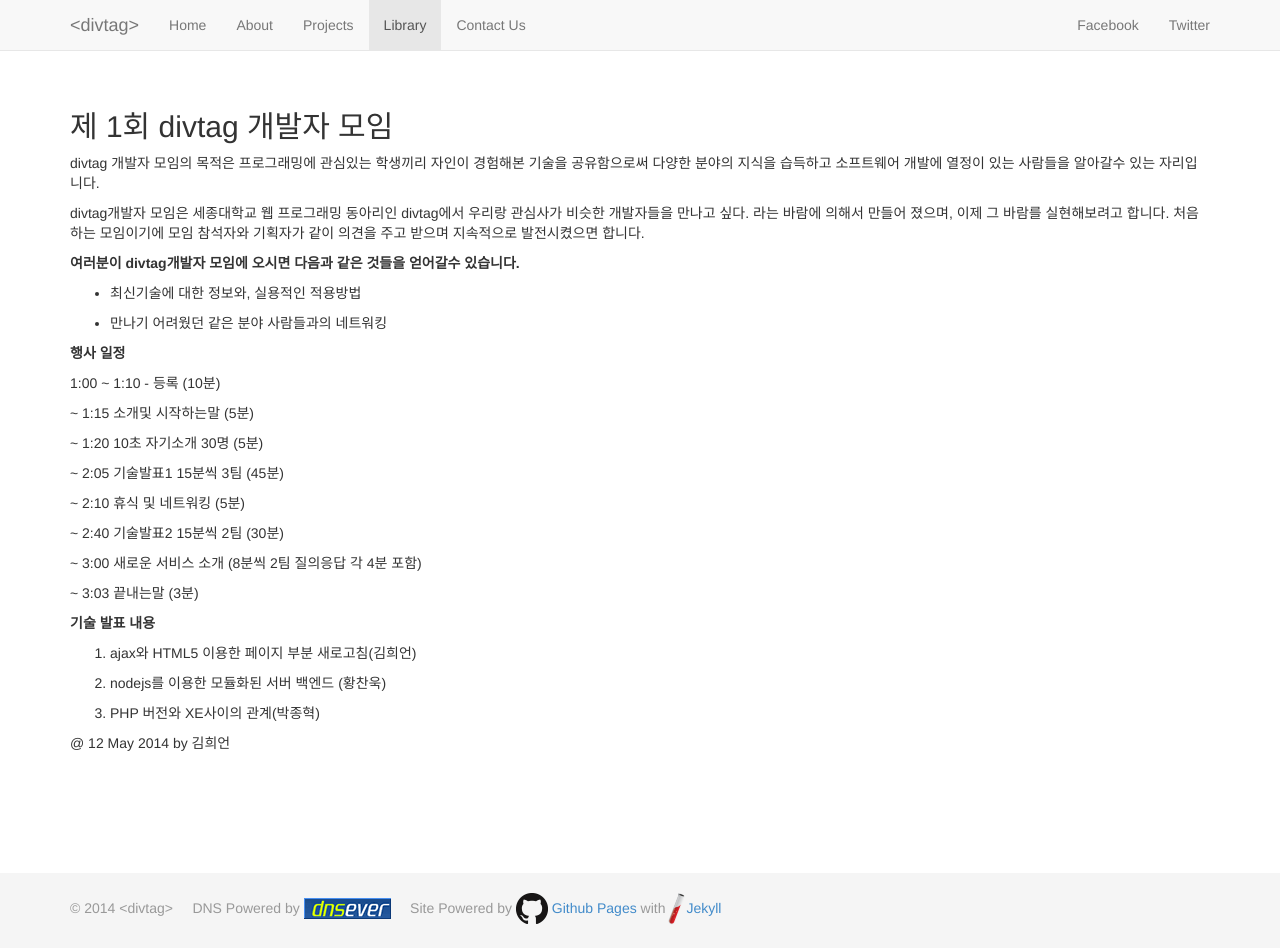
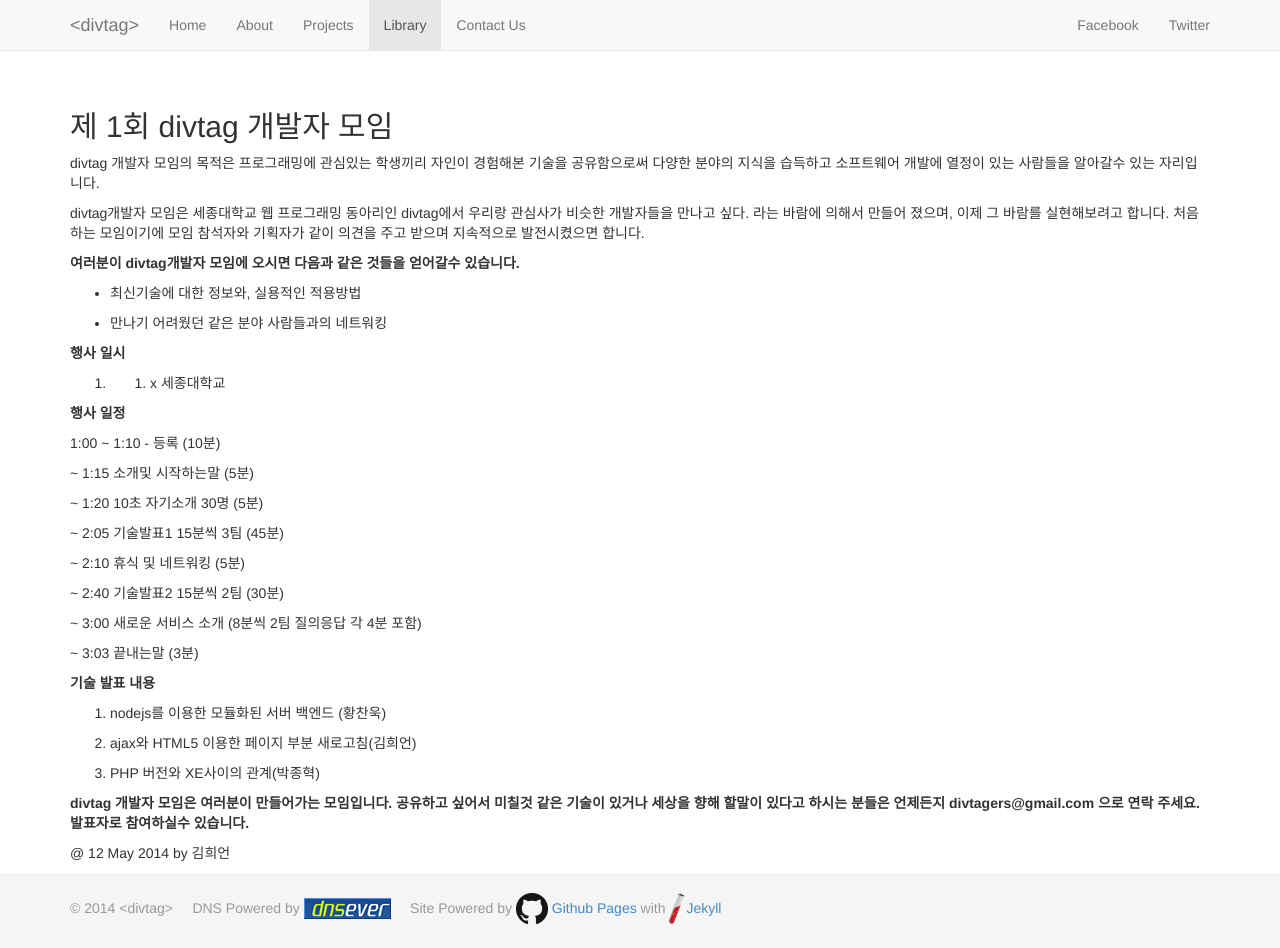
Before and after one commit to divtagers/divtagers.github.io, a Jekyll site: the page built from _posts/2014-05-12-divtagconf1.md, in a window 1280 px wide and 948 px high. Built offline with Jekyll 4.4.1, drawn with Linux system fonts in a browser that asks for light colours; nearby versions of some CDN libraries; Markdown is read by kramdown in place of the engine named in the settings.

Commit message:
Update 2014-05-12-divtagconf1.md

```diff
--- a/_posts/2014-05-12-divtagconf1.md
+++ b/_posts/2014-05-12-divtagconf1.md
@@ -6,6 +6,7 @@ permalink: /conf/1
 type: library
 author: "김희언"
 ---
+
 
 divtag 개발자 모임의 목적은 프로그래밍에 관심있는 학생끼리 자인이 경험해본 기술을 공유함으로써 다양한 분야의 지식을 습득하고 소프트웨어 개발에 열정이 있는 사람들을 알아갈수 있는 자리입니다.
 
@@ -17,28 +18,34 @@ divtag개발자 모임은 세종대학교 웹 프로그래밍 동아리인 divta
 
 - 만나기 어려웠던 같은 분야 사람들과의 네트워킹
 
+**행사 일시**
+
+2014. 05. x 세종대학교
+
 **행사 일정**
 
-1:00 ~ 1:10 - 등록 (10분)
+  1:00 ~ 1:10 - 등록 (10분)
 
-~ 1:15 소개및 시작하는말 (5분)
+  ~ 1:15 소개및 시작하는말 (5분)
 
-~ 1:20 10초 자기소개 30명 (5분)
+  ~ 1:20 10초 자기소개 30명 (5분)
 
-~ 2:05 기술발표1 15분씩 3팀 (45분)
+  ~ 2:05 기술발표1 15분씩 3팀 (45분)
 
-~ 2:10 휴식 및 네트워킹 (5분)
+  ~ 2:10 휴식 및 네트워킹 (5분)
 
-~ 2:40 기술발표2 15분씩 2팀 (30분)
+  ~ 2:40 기술발표2 15분씩 2팀 (30분)
 
-~ 3:00 새로운 서비스 소개 (8분씩 2팀 질의응답 각 4분 포함)
+  ~ 3:00 새로운 서비스 소개 (8분씩 2팀 질의응답 각 4분 포함)
 
-~ 3:03 끝내는말 (3분)
+  ~ 3:03 끝내는말 (3분)
 
 **기술 발표 내용**
 
-1. ajax와 HTML5 이용한 페이지 부분 새로고침(김희언)
+1. nodejs를 이용한 모듈화된 서버 백엔드 (황찬욱)
 
-2. nodejs를 이용한 모듈화된 서버 백엔드 (황찬욱)
+2. ajax와 HTML5 이용한 페이지 부분 새로고침(김희언)
 
 3. PHP 버전와 XE사이의 관계(박종혁)
+
+**divtag 개발자 모임은 여러분이 만들어가는 모임입니다. 공유하고 싶어서 미칠것 같은 기술이 있거나 세상을 향해 할말이 있다고 하시는 분들은 언제든지 divtagers@gmail.com 으로 연락 주세요. 발표자로 참여하실수 있습니다.**
```
